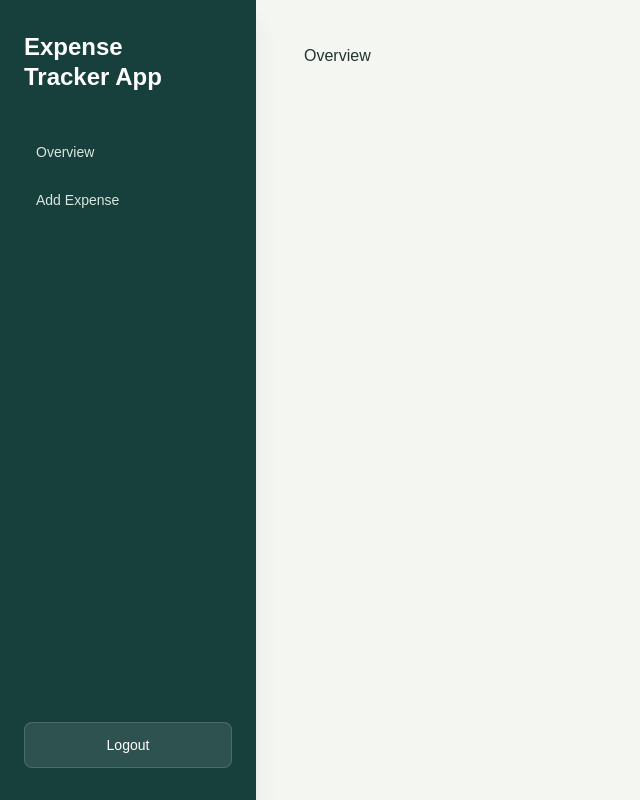
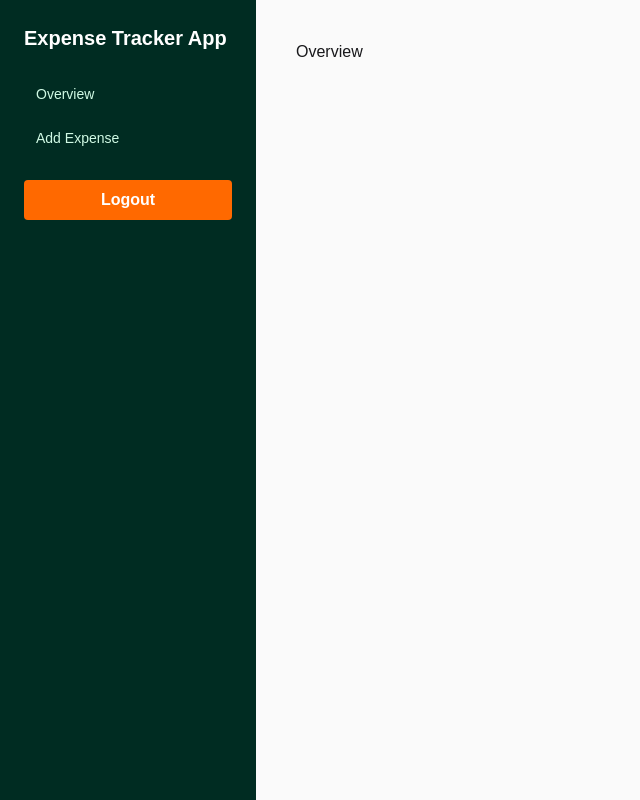
Before and after one commit to JOYSWARNAKAR/expense-tracker-app, a React (Vite) app: page /dashboard in a window 1280 px wide. Shown: the whole page, without its empty margins (0-640 px from the left). Built offline with nearby package versions, Linux system fonts and the light colour scheme.

Commit message:
Refactor DashboardLayout for improved styling and layout consistency

```diff
--- a/src/layouts/DashboardLayout.jsx
+++ b/src/layouts/DashboardLayout.jsx
@@ -3,18 +3,18 @@ import Button from "../components/ui/Button";
 
 function DashboardLayout() {
   return (
-    <div className="min-h-screen bg-[#f4f6f2] text-[#243330] md:flex">
-        <aside className="flex w-full flex-col gap-7 bg-[#173f3b] px-5 py-6 text-white shadow-xl shadow-[#173f3b]/10 sm:px-7 md:min-h-screen md:w-64 md:shrink-0 md:gap-10 md:px-6 md:py-8 [&_button]:mt-1 [&_button]:w-full [&_button]:rounded-lg [&_button]:border [&_button]:border-white/15 [&_button]:bg-white/10 [&_button]:px-4 [&_button]:py-3 [&_button]:text-sm [&_button]:font-medium [&_button]:text-white [&_button]:transition-colors [&_button]:hover:bg-white/15 md:[&_button]:mt-auto">
-            <h1 className="max-w-[11rem] text-2xl font-semibold leading-tight">
+    <div className="min-h-screen bg-zinc-50 text-zinc-900 md:flex">
+        <aside className="flex w-full flex-col gap-6 bg-emerald-950 p-6 text-white md:min-h-screen md:w-64 md:shrink-0">
+            <h1 className="text-xl font-bold">
                 Expense Tracker App
             </h1>
-            <nav className="flex flex-wrap items-center gap-2 md:flex-col md:items-stretch">
-                <Link to= '/dashboard' className="rounded-lg px-3 py-2.5 text-sm font-medium text-[#d8e7df] transition-colors hover:bg-white/10 hover:text-white">Overview</Link>
-                <Link to= '/dashboard/add-expense' className="rounded-lg px-3 py-2.5 text-sm font-medium text-[#d8e7df] transition-colors hover:bg-white/10 hover:text-white">Add Expense</Link>
+            <nav className="flex flex-col gap-2">
+                <Link to= '/dashboard' className="rounded-md px-3 py-2 text-sm text-emerald-100 hover:bg-white/10 hover:text-white">Overview</Link>
+                <Link to= '/dashboard/add-expense' className="rounded-md px-3 py-2 text-sm text-emerald-100 hover:bg-white/10 hover:text-white">Add Expense</Link>
             </nav>
             <Button text = 'Logout' />
         </aside>
-        <main className="min-w-0 flex-1 px-5 py-7 sm:px-8 sm:py-9 lg:px-12 lg:py-11">
+        <main className="min-w-0 flex-1 p-6 md:p-10">
             <Outlet/>
         </main>
     </div>
```
